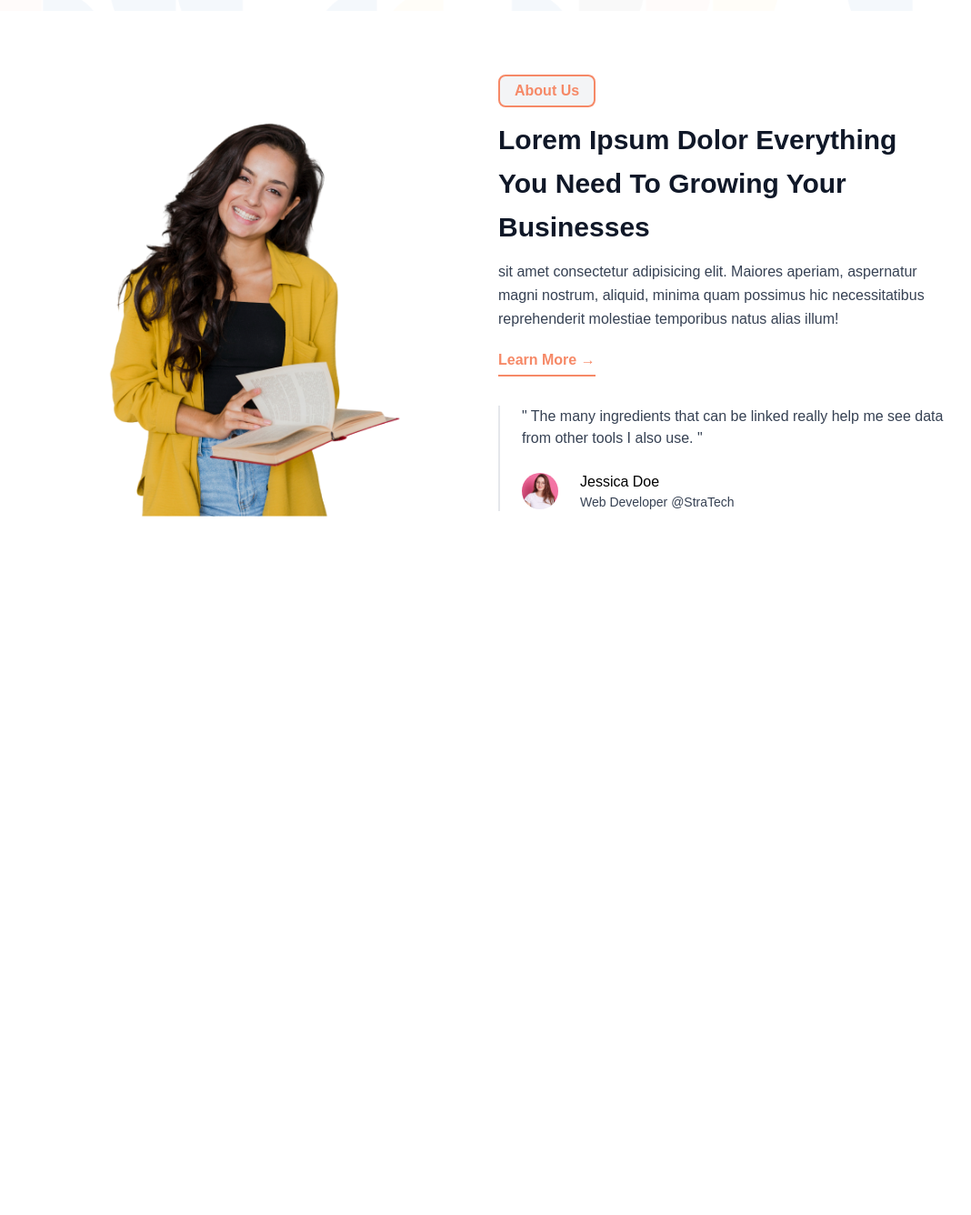
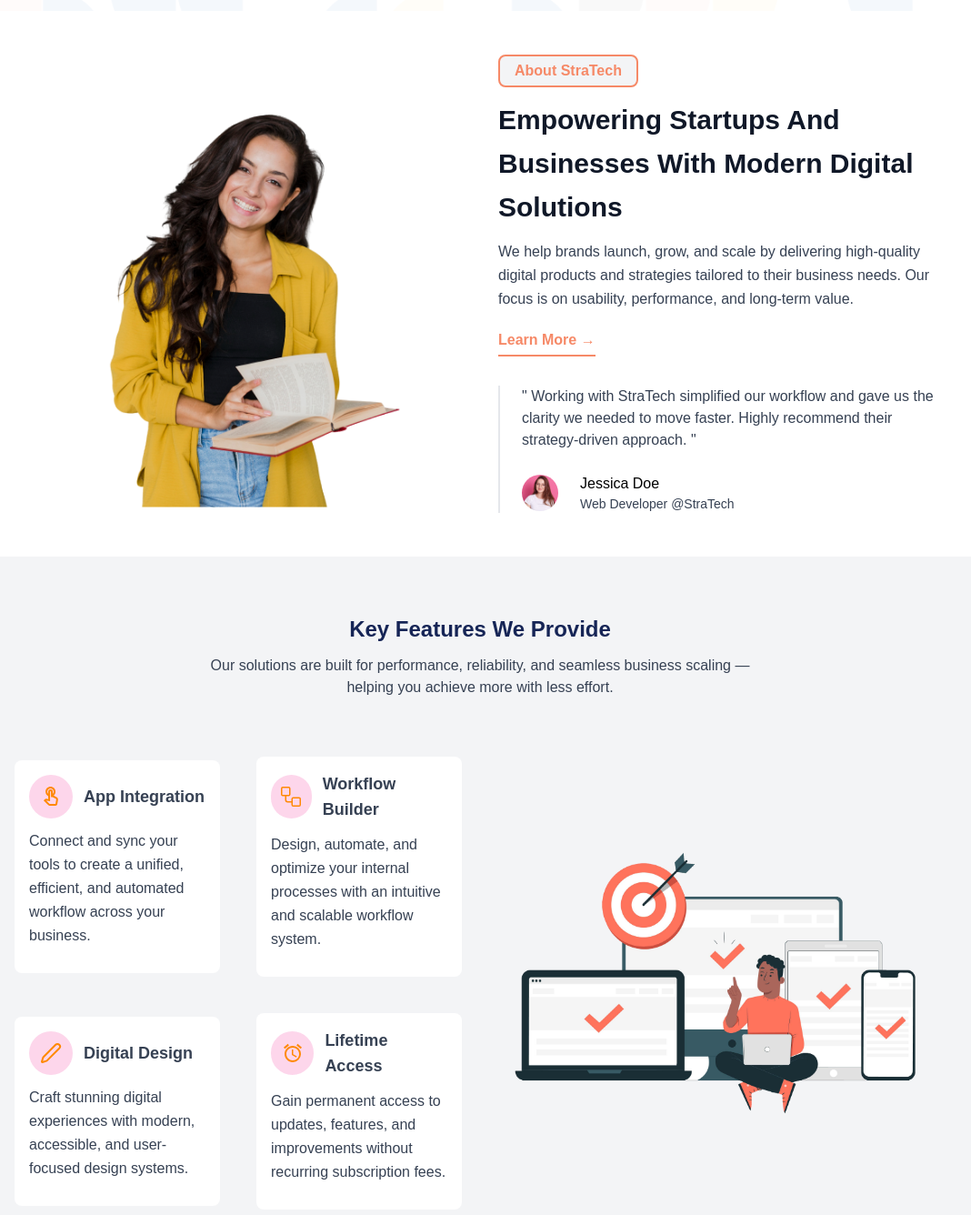
Before and after one commit to younus-always/stratech-site-nextjs, a Next.js app: page / in a window 1280 px wide. Shown: the part 788-2124 px from the top of the page at 91% size, without its empty margins (112-1180 px from the left). Before the commit the page ends 1420 px from the top, so only its background shows below. Built offline with nearby package versions, Linux system fonts and the light colour scheme; a web font is replaced by a local one.

Commit message:
Feature section design and about section content update

```diff
--- /dev/null
+++ b/components/Helper/FeatureBox.tsx
@@ -0,0 +1,21 @@
+
+const FeatureBox = ({ heading, description, icon }) => {
+      return (
+            <div className="bg-white p-4 rounded-lg">
+                  <div className="flex items-center space-x-3">
+                        {/* Icon */}
+                        <div className="w-12 h-12 rounded-3xl flex flex-col items-center justify-center bg-pink-500/20">{icon}</div>
+                        {/* Heading */}
+                        <h1 className="text-lg font-bold text-gray-700">
+                              {heading}
+                        </h1>
+                  </div>
+                  {/* Description */}
+                  <p className="my-3 text-gray-700 leading-relaxed">
+                       {description}
+                  </p>
+            </div>
+      )
+}
+
+export default FeatureBox
--- a/components/Home/About/About.tsx
+++ b/components/Home/About/About.tsx
@@ -3,7 +3,7 @@ import Image from "next/image"
 
 const About = () => {
       return (
-            <div className="py-16">
+            <div className="py-12">
                   <div className="w-[80%] mx-auto grid grid-cols-1 xl:grid-cols-2 gap-10 items-center">
                         {/* Image Content */}
                         <div>
@@ -11,16 +11,18 @@ const About = () => {
                         </div>
                         {/* Text Content */}
                         <div>
-                              <Boxtext>About Us</Boxtext>
-                              <h1 className="text-2xl sm:text-3xl font-bold text-gray-900 mt-3 leading-[2.5rem] sm:leading-[3rem] capitalize">Lorem ipsum dolor
-                                    Everything you need to growing your businesses
+                              <Boxtext>About StraTech</Boxtext>
+                              <h1 className="text-2xl sm:text-3xl font-bold text-gray-900 mt-3 leading-[2.5rem] sm:leading-[3rem] capitalize">  Empowering startups and businesses with modern digital solutions
                               </h1>
-                              <p className="text-sm sm:text-base text-gray-700 leading-relaxed mt-3">sit amet consectetur adipisicing elit. Maiores aperiam, aspernatur magni nostrum, aliquid, minima quam possimus hic necessitatibus reprehenderit molestiae temporibus natus alias illum!</p>
+                              <p className="text-sm sm:text-base text-gray-700 leading-relaxed mt-3"> We help brands launch, grow, and scale by delivering high-quality digital products and
+                                    strategies tailored to their business needs. Our focus is on usability, performance, and
+                                    long-term value.</p>
                               <button className="mt-5 pb-1 font-bold text-[#f68967] border-b-2 border-[#f68967] cursor-pointer">Learn More &#8594;</button>
                               <div className="mt-8 border-l-2 border-gray-200">
                                     <div className="ml-6">
                                           <p className="text-gray-700 font-medium">
-                                                &quot; The many ingredients that can be linked really help me see data from other tools I also use. &quot;
+                                                &quot; Working with StraTech simplified our workflow and gave us the clarity we needed to move faster.
+                                                Highly recommend their strategy-driven approach. &quot;
                                           </p>
                                           <div className="flex items-center space-x-6 mt-6">
                                                 <Image src={"/images/u1.jpg"} alt="user" width={40} height={40} className="rounded-full" />
--- /dev/null
+++ b/components/Home/Features/Features.tsx
@@ -0,0 +1,48 @@
+import FeatureBox from "@/components/Helper/FeatureBox"
+import Image from "next/image"
+import { GoWorkflow } from "react-icons/go"
+import { LuPen } from "react-icons/lu"
+import { MdAccessAlarm, MdOutlineTouchApp } from "react-icons/md"
+
+const Features = () => {
+      return (
+            <div className="bg-gray-100 py-16">
+                  <div>
+                        <h2 className="text-2xl text-center font-bold text-blue-950"> Key Features We Provide</h2>
+                        <p className="w-[90%] sm:w-[70%] md:w-[50%] mx-auto mt-3 text-center text-gray-700 font-medium">
+                              Our solutions are built for performance, reliability, and seamless business scaling —
+                              helping you achieve more with less effort.
+                        </p>
+                  </div>
+                  {/* Main Grid Container */}
+                  <div className="w-[80%] mx-auto mt-16 grid grid-cols-1 xl:grid-cols-2 gap-10 items-center">
+                        {/* Inner grid */}
+                        <div className="grid grid-cols-1 md:grid-cols-2 gap-10 items-center">
+                              {/* Box */}
+                              <FeatureBox
+                                    heading={"App Integration"}
+                                    description={"Connect and sync your tools to create a unified, efficient, and automated workflow across your business."}
+                                    icon={<MdOutlineTouchApp className="w-6 h-6 text-orange-400" />} />
+                              <FeatureBox
+                                    heading={"Workflow Builder"}
+                                    description={"Design, automate, and optimize your internal processes with an intuitive and scalable workflow system."}
+                                    icon={<GoWorkflow className="w-6 h-6 text-orange-400" />} />
+                              <FeatureBox
+                                    heading={"Digital Design"}
+                                    description={"Craft stunning digital experiences with modern, accessible, and user-focused design systems."}
+                                    icon={<LuPen className="w-6 h-6 text-orange-400" />} />
+                              <FeatureBox
+                                    heading={"Lifetime Access"}
+                                    description={"Gain permanent access to updates, features, and improvements without recurring subscription fees."}
+                                    icon={<MdAccessAlarm className="w-6 h-6 text-orange-400" />} />
+                        </div>
+                        {/* Image content */}
+                        <div>
+                              <Image src={"/images/f1.png"} alt="feature" width={700} height={700} />
+                        </div>
+                  </div>
+            </div>
+      )
+}
+
+export default Features
--- a/components/Home/Hero/Hero.tsx
+++ b/components/Home/Hero/Hero.tsx
@@ -4,7 +4,7 @@ import { FaStar } from "react-icons/fa6"
 
 const Hero = () => {
       return (
-            <div className="relative w-full h-[110vh] sm:h-screen bg-[url('/images/bg.png')] bg-cover bg-center flex flex-col justify-center">
+            <div className="relative w-full h-[100vh] sm:h-screen bg-[url('/images/bg.png')] bg-cover bg-center flex flex-col justify-center">
                   <div className="w-[90%] md:w-[80%] mx-auto grid grid-cols-1 xl:grid-cols-2 gap-10 items-center">
                         {/* Text Content */}
                         <div>
--- a/components/Home/Home.tsx
+++ b/components/Home/Home.tsx
@@ -1,4 +1,5 @@
 import About from "./About/About"
+import Features from "./Features/Features"
 import Hero from "./Hero/Hero"
 
 const Home = () => {
@@ -6,6 +7,7 @@ const Home = () => {
             <div className="overflow-hidden">
                   <Hero />
                   <About />
+                  <Features />
             </div>
       )
 }
--- a/components/Home/Navbar/Nav.tsx
+++ b/components/Home/Navbar/Nav.tsx
@@ -13,8 +13,8 @@ const Nav = ({ openNav }: Props) => {
 
   useEffect(() => {
     const handler = () => {
-      if (window.scrollY >= 90) setNavBg(true);
-      if (window.scrollY <= 90) setNavBg(false);
+      if (window.scrollY >= 80) setNavBg(true);
+      if (window.scrollY <= 80) setNavBg(false);
     };
 
     window.addEventListener("scroll", handler);
@@ -22,7 +22,7 @@ const Nav = ({ openNav }: Props) => {
   }, []);
 
   return (
-    <div className={`w-full h-[12vh] ${navBg ? "bg-white shadow-md" : ""} fixed transition-all duration-200 z-[100]`}>
+    <div className={`w-full h-[11vh] ${navBg ? "bg-white shadow-md" : ""} fixed transition-all z-[1000]`}>
       <div className=" w-[90%] h-full mx-auto flex items-center justify-between xl:w-[80%]">
         {/* Logo */}
         <div className="flex items-center space-x-2">
```
